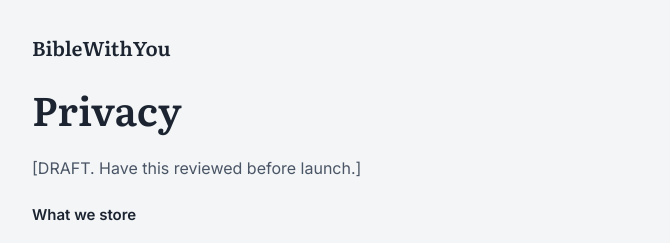
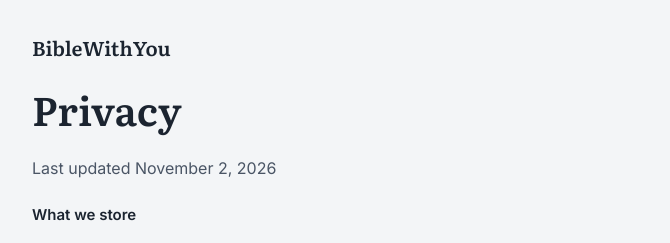
Before and after one commit to EGait/biblewithyou, a Next.js app: page /privacy in a window 1280 px wide. Shown: the top 243 px of the page, without its empty margins (304-974 px from the left). Built offline with nearby package versions, Linux system fonts and the light colour scheme.

Commit message:
Remove draft note from privacy page; show last updated date
Co-Authored-By: Claude Opus 5.5 <noreply@anthropic.com>

```diff
--- a/app/privacy/page.tsx
+++ b/app/privacy/page.tsx
@@ -7,7 +7,7 @@ export default function Privacy() {
     <main className="wrap">
       <Link href="/" className="brand">BibleWithYou</Link>
       <h1>Privacy</h1>
-      <p className="muted">[DRAFT. Have this reviewed before launch.]</p>
+      <p className="muted">Last updated November 2, 2026</p>
       <div className="stack">
         <h3>What we store</h3>
         <p>We do not store what you type or link it to your name. We keep a short daily request count to prevent abuse.</p>
```
